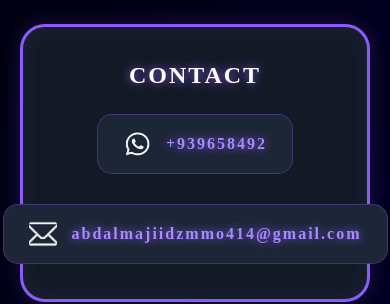
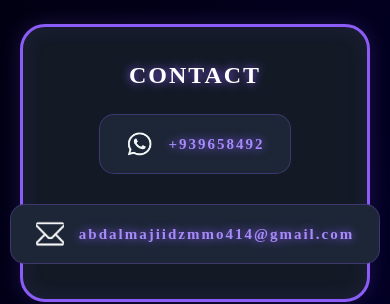
Before and after one commit to abdalmajiidzmmo414-lab/ZMMOfolio, a plain HTML site: page index.html in a window 390 px wide. Shown: the part 960-1264 px from the top of the page. Drawn offline with Linux system fonts and the light colour scheme.

Commit message:
Refactor CSS styles for layout and responsiveness

```diff
--- a/style.css
+++ b/style.css
@@ -119,6 +119,7 @@ html { scroll-behavior: smooth; }
 .contact-t { text-align: center; text-transform: uppercase; margin: 0; color: #ffffff; }
 
 .c-box { display: flex; flex-wrap: wrap; justify-content: center; gap: 30px; width: 100%; }
+
 .whatsapp, .e-mail {
     display: flex; align-items: center; gap: 15px;
     background-color: #1c2636; padding: 15px 25px; border-radius: 15px;
@@ -202,12 +203,12 @@ html { scroll-behavior: smooth; }
     .e-accomplishments, .e-Skills {
         grid-template-columns: repeat(2, 1fr);
         gap: 20px;
-        max-width: 450px;
-    }
+        max-width: 450px;}
     .address p { font-size: 28px; }
     .main-header { padding: 15px 20px; flex-direction: column; gap: 10px; }
     .main-header .nav-links a { margin: 0 10px; font-size: 14px; }
     #Accomplishments, #Skills, #contact { scroll-margin-top: 140px; }
+    #box-contact p {font-size: 15px;}
 }
 
 /* كرات الخلفية الصاعدة */
```
